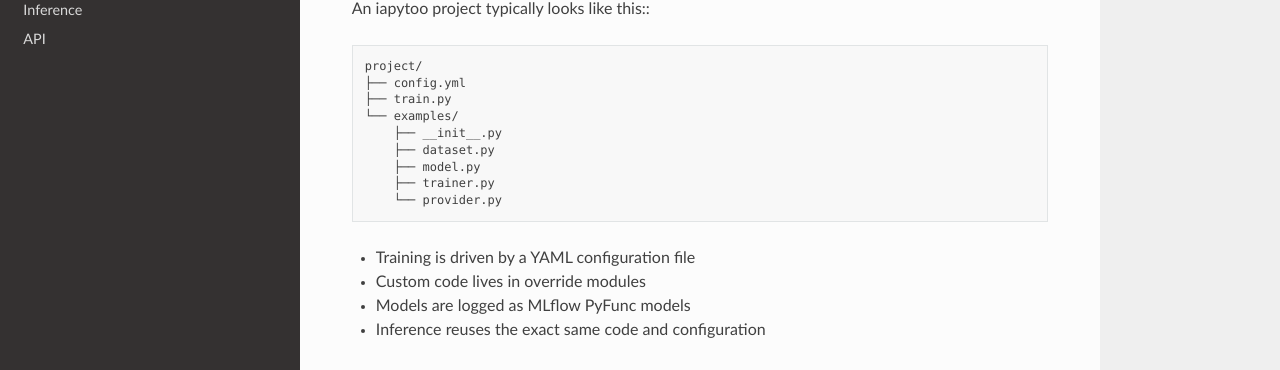
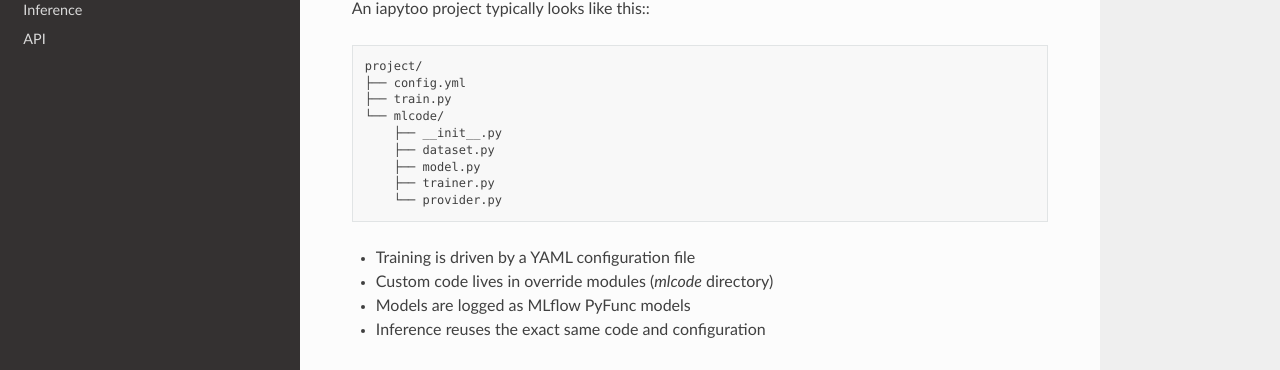
Before and after one commit to zwergon/iapytoo, a Sphinx documentation site: the page built from docs/source/index.md, in a window 1280 px wide and 900 px high, scrolled down 378 px. Shown: the part 201-571 px from the top of the window. Built offline with Sphinx 7.4.7 and the Read the Docs theme 3.1.0, drawn with Linux system fonts in a browser that asks for light colours.

Commit message:
minor correction in doc

````diff
--- a/docs/source/index.md
+++ b/docs/source/index.md
@@ -24,7 +24,7 @@
 project/
 ├── config.yml
 ├── train.py
-└── examples/
+└── mlcode/
     ├── __init__.py
     ├── dataset.py
     ├── model.py
@@ -33,7 +33,7 @@
 ```
 
 * Training is driven by a YAML configuration file
-* Custom code lives in override modules
+* Custom code lives in override modules (*mlcode* directory)
 * Models are logged as MLflow PyFunc models
 * Inference reuses the exact same code and configuration
 
````
Also changed, not shown: 1 other file.
